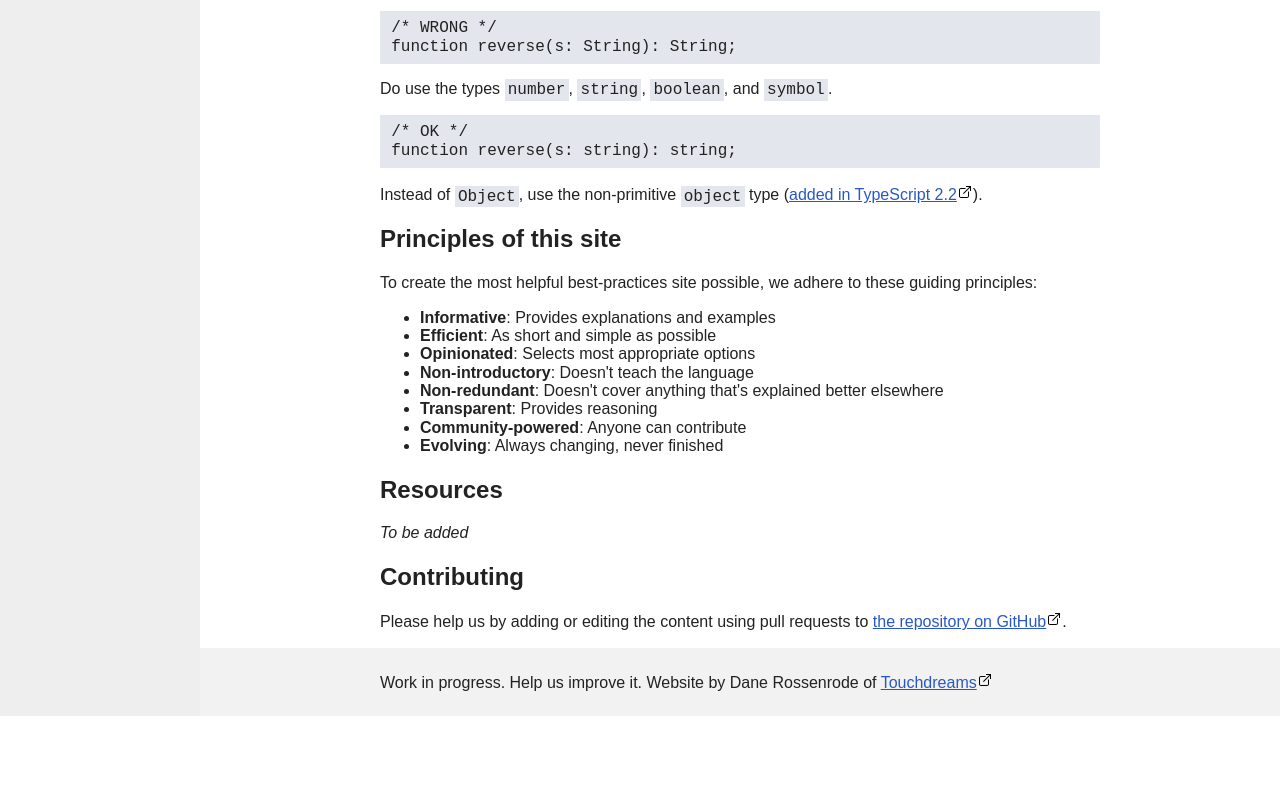
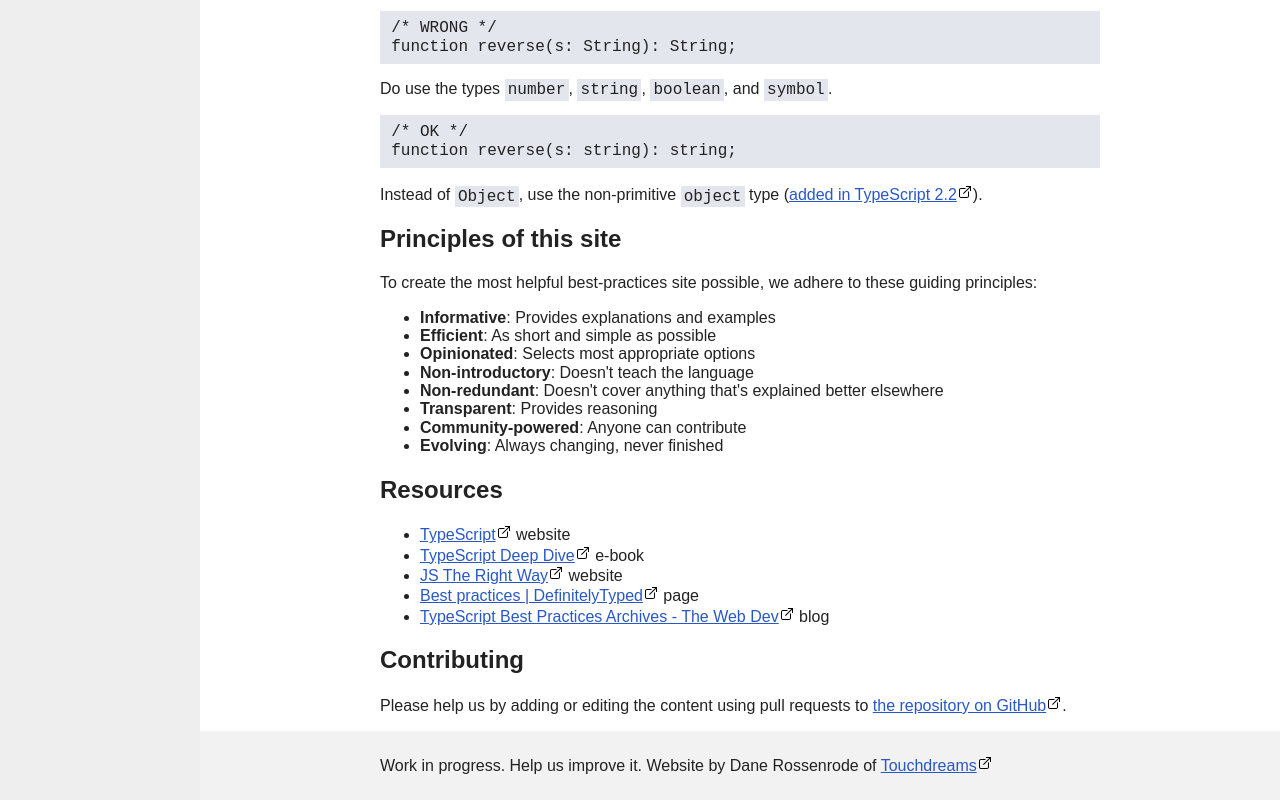
Before and after one commit to Droces/tstherightway, a website built with Parcel: page index.html in a window 1280 px wide. Shown: the part 1424-2224 px from the top of the page. Before the commit the page ends 2140 px from the top, so only its background shows below. Built offline with nearby package versions, Linux system fonts and the light colour scheme; a web font is replaced by a local one.

Commit message:
Adds a few resources

```diff
--- a/index.html
+++ b/index.html
@@ -128,7 +128,13 @@ function reverse(s: string): string;</pre>
       </ul>
 
     <h2 id="resources">Resources</h2>
-      <p><em>To be added</em></p>
+      <ul>
+        <li><a target="_blank" href="https://www.typescriptlang.org/">TypeScript</a> website</li>
+        <li><a target="_blank" href="https://basarat.gitbook.io/typescript/">TypeScript Deep Dive</a> e-book</li>
+        <li><a target="_blank" href="https://jstherightway.org/">JS The Right Way</a> website</li>
+        <li><a target="_blank" href="https://definitelytyped.org/guides/best-practices.html">Best practices | DefinitelyTyped</a> page</li>
+        <li><a target="_blank" href="https://thewebdev.info/category/javascript/typescript/typescript-best-practices/">TypeScript Best Practices Archives - The Web Dev</a> blog</li>
+      </ul>
 
     <h2 id="contributing">Contributing</h2>
       <p>Please help us by adding or editing the content using pull requests to <a href="https://github.com/Droces/tstherightway" target="_blank">the repository on GitHub</a>.</p>
```
